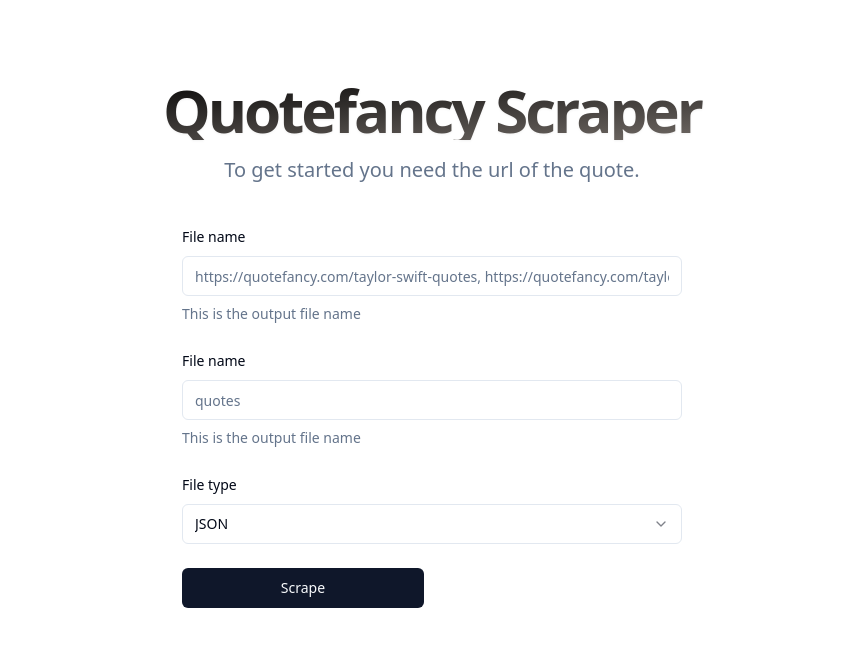
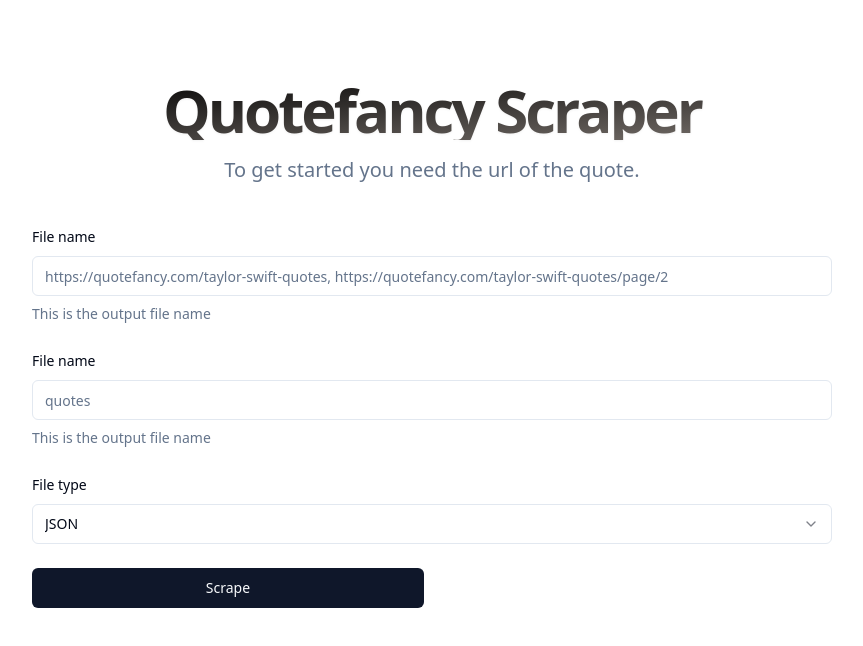
Before and after one commit to Dereje-getu-tadesse-10/quotefancy-scraper, a React (Vite) app in the folder frontend/: page / in a window 1280 px wide. Shown: the top 646 px of the page, without its empty margins (208-1071 px from the left). Built offline with nearby package versions, Linux system fonts and the light colour scheme.

Commit message:
style: scrape form

```diff
--- a/frontend/src/components/form.tsx
+++ b/frontend/src/components/form.tsx
@@ -3,7 +3,7 @@ import { useMutation } from "react-query";
 
 import { zodResolver } from "@hookform/resolvers/zod";
 import { useForm } from "react-hook-form";
-import { Button, buttonVariants } from "@/components/ui/button";
+import { Button } from "@/components/ui/button";
 import { Input } from "@/components/ui/input";
 import { useDownloadStore } from "@/stores/useQuoteList";
 
@@ -24,7 +24,6 @@ import {
   SelectTrigger,
   SelectValue,
 } from "@/components/ui/select";
-import { useState } from "react";
 
 const formSchema = z.object({
   file_name: z.string().max(30).optional(),
@@ -90,10 +89,7 @@ export const ScraperForm = () => {
 
   return (
     <Form {...form}>
-      <form
-        onSubmit={form.handleSubmit(onSubmit)}
-        className="space-y-6 max-w-[500px] mx-auto"
-      >
+      <form onSubmit={form.handleSubmit(onSubmit)} className="space-y-6">
         <FormField
           control={form.control}
           name="path"
```
